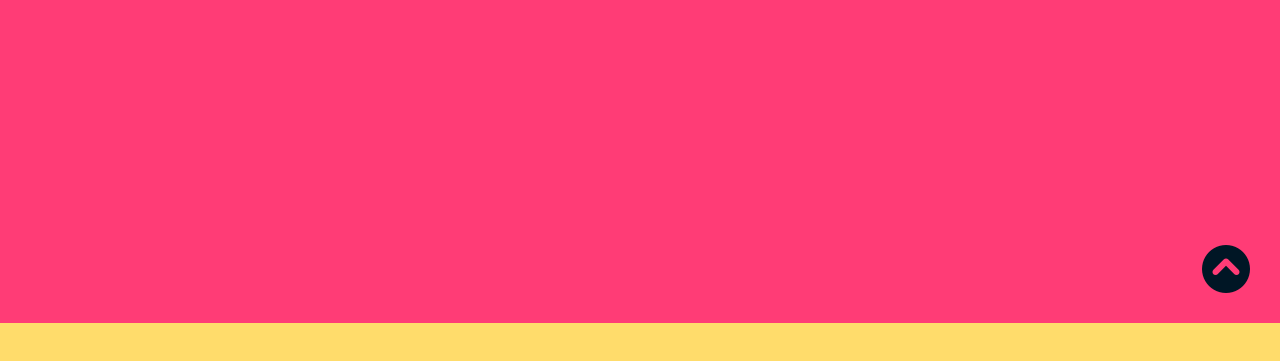
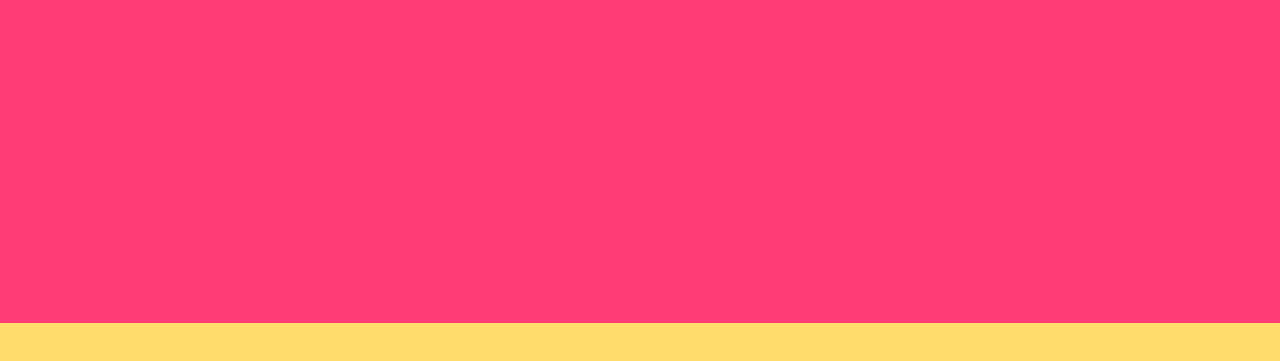
Before and after one commit to a19860101/totea2022, a plain HTML site: page JQUERY/scroll.html in a window 1280 px wide. Shown: the part 477-838 px from the top of the page. Drawn offline with nearby package versions, Linux system fonts and the light colour scheme.

Commit message:
20220301

```diff
--- a/JQUERY/scroll.html
+++ b/JQUERY/scroll.html
@@ -59,6 +59,8 @@
             bottom: 30px;
             color:#001625;
             z-index: 999;
+
+            display: none;
         }
     </style>
 </head>
@@ -88,7 +90,6 @@
                 // let href = $(this).attr('href');
                 let target = $(this).data('target');
                 let distance = $(target).offset().top;
-                console.log(distance);
                 $('body,html').animate({
                     scrollTop: distance
                 });
@@ -98,6 +99,17 @@
                     scrollTop: 0
                 });
             })
+            $(window).scroll(function(){
+                let h = $(window).scrollTop();
+                console.log(h);
+                if(h > 600){
+                    // $('.gotop').show();
+                    $('.gotop').fadeIn();
+                }else{
+                    // $('.gotop').hide();
+                    $('.gotop').fadeOut();
+                }
+            });
         })
     </script>
 </body>
```
